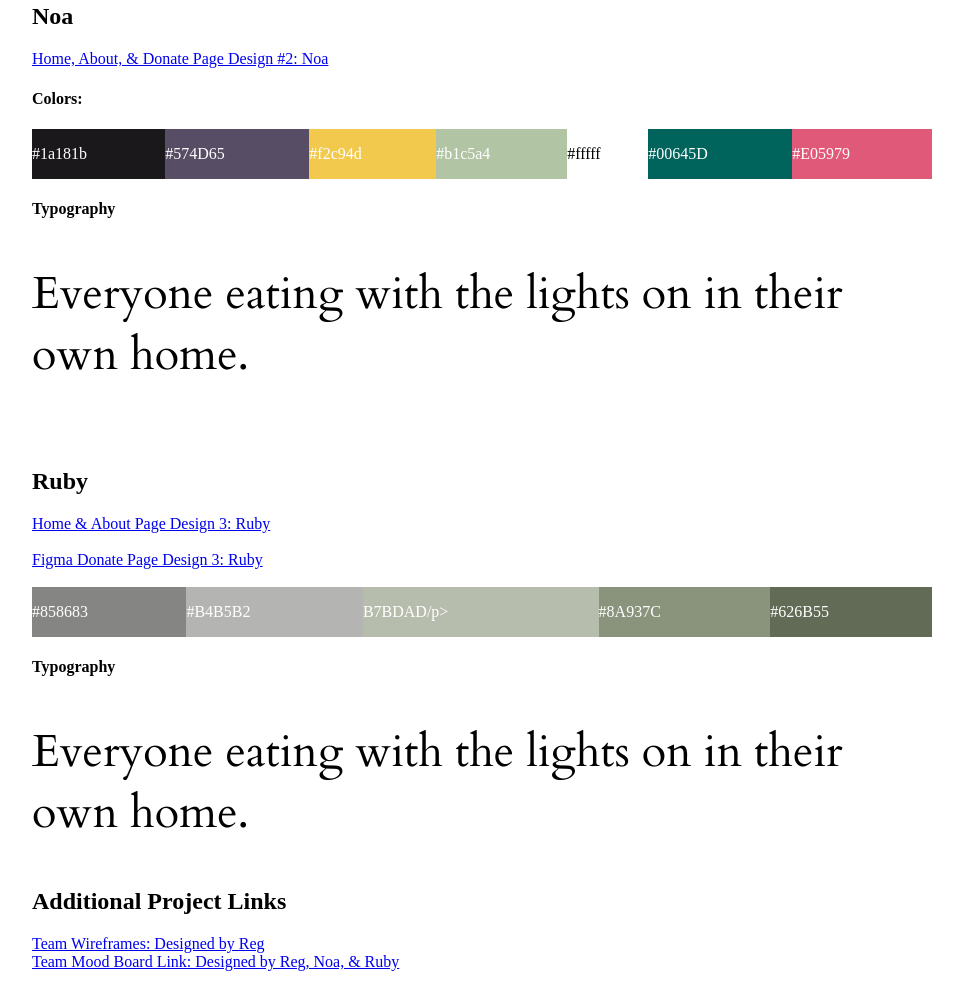
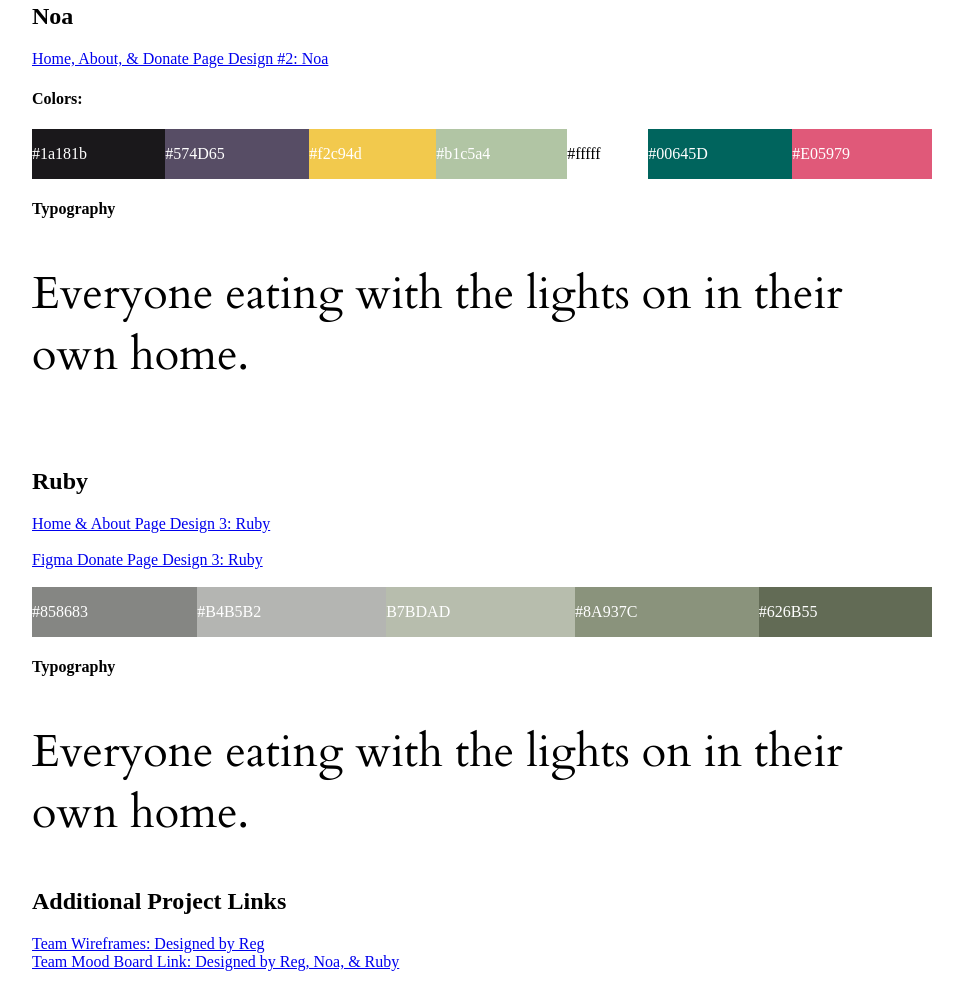
Before and after one commit to NOACOMMENDADOR/noacommendador.github.io, a plain HTML site: page index.html in a window 1280 px wide. Shown: the part 561-1560 px from the top of the page, without its empty margins (158-1121 px from the left). Drawn offline with Linux system fonts and the light colour scheme; a script that the page names is missing.

Commit message:
Update index.html

```diff
--- a/index.html
+++ b/index.html
@@ -119,7 +119,7 @@
         <p>#B4B5B2</p>
       </td>
       <td style="background-color:#B7BDAD;" color: black;>
-        <p>B7BDAD/p>
+        <p>B7BDAD</p>
       </td>
       <td style="background-color:#8A937C;">
         <p>#8A937C</p>
```
